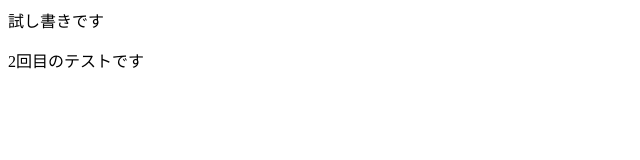
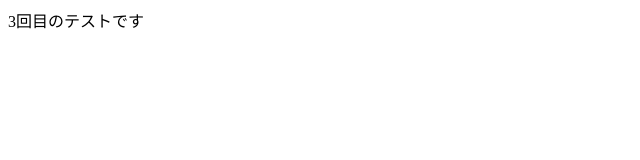
Before and after one commit to yosuke-kikuma/traial, a plain HTML site: page src/index.html in a window 1280 px wide. Shown: the whole page, without its empty margins (0-640 px from the left). Drawn offline with Linux system fonts and the light colour scheme.

Commit message:
3回目です

```diff
--- a/src/index.html
+++ b/src/index.html
@@ -1,2 +1 @@
-<p>試し書きです</p>
-<p>2回目のテストです</p>
+<p>3回目のテストです</p>
```
